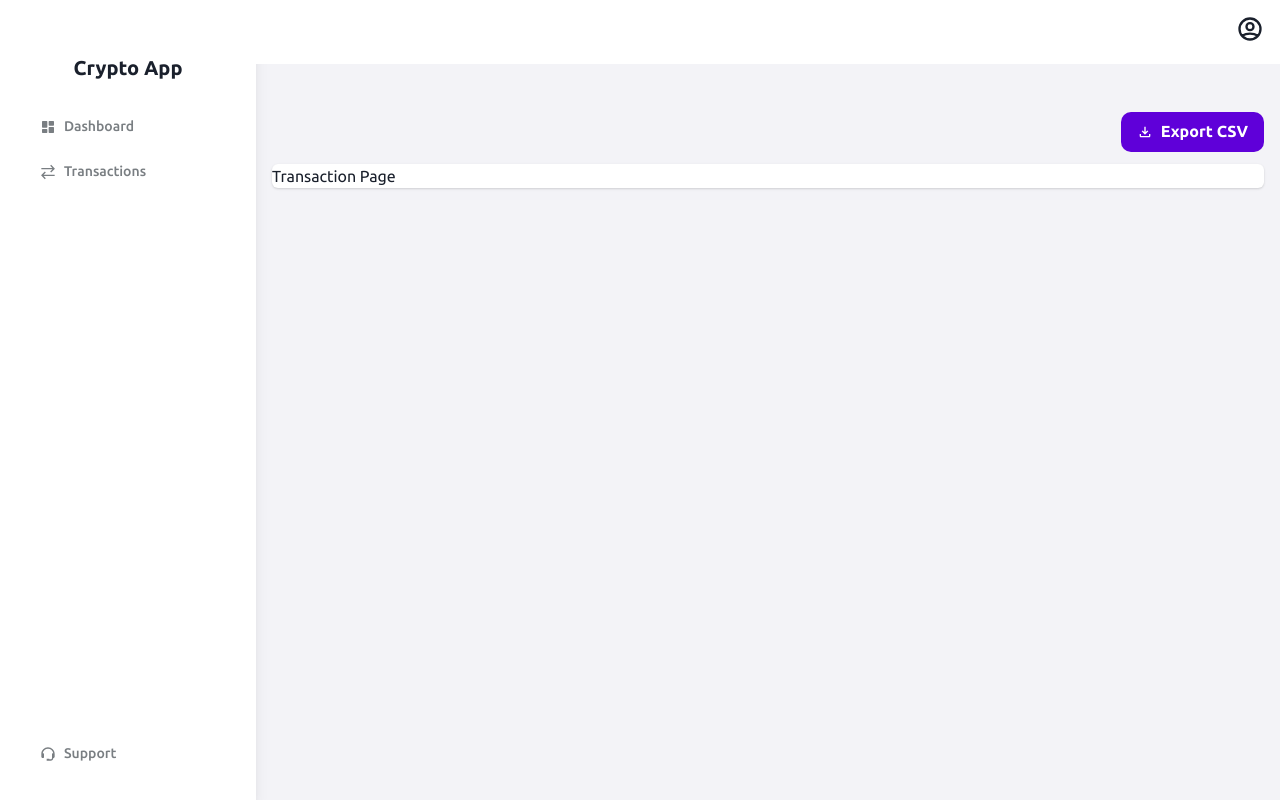
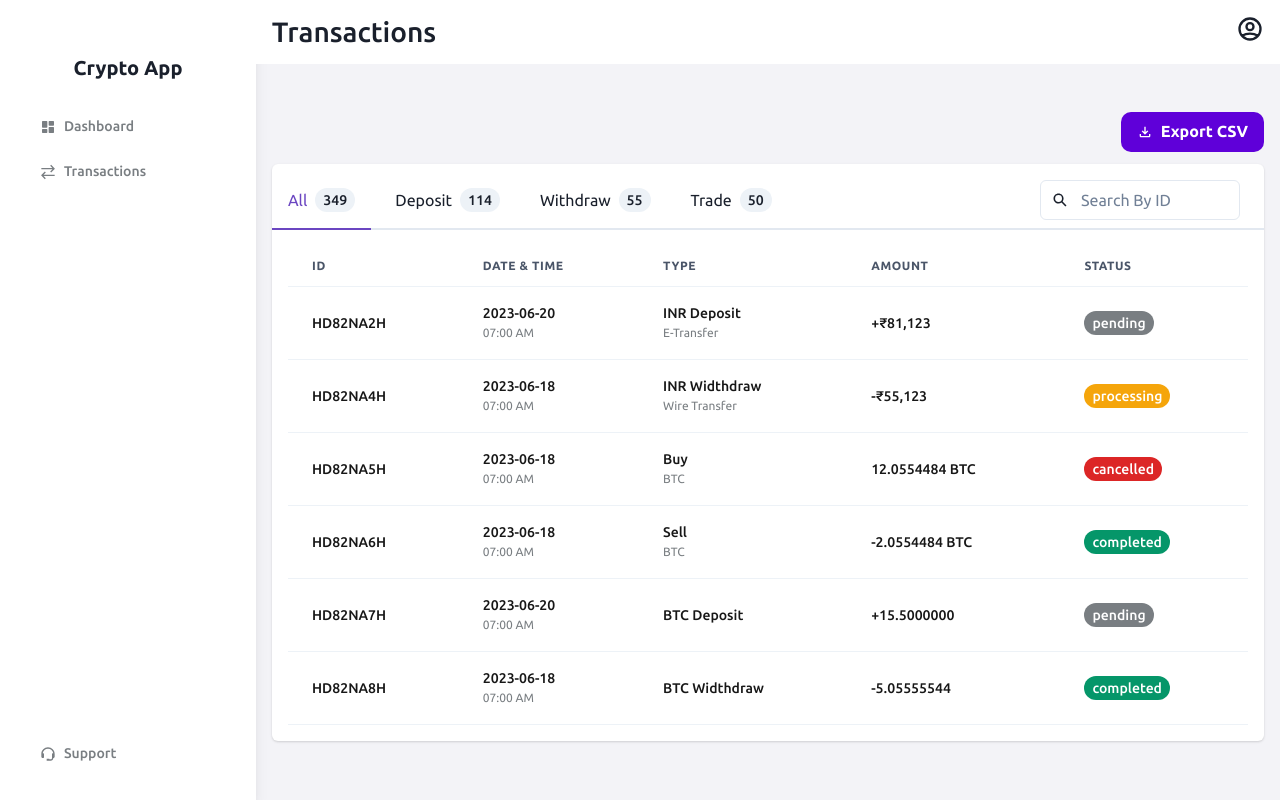
Before and after one commit to FaiqNawaz/Crypto-Dashboard, a React app: page /transaction in a window 1280 px wide. Built offline with nearby package versions, Linux system fonts and the light colour scheme; the HTML template or start-up script is replaced by a standard one.

Commit message:
Transaction Page Setup

```diff
--- a/src/Pages/Dashboard/Transaction/TransactionPage.jsx
+++ b/src/Pages/Dashboard/Transaction/TransactionPage.jsx
@@ -1,18 +1,92 @@
 import React from "react";
 import DashboardLayout from "../../../Components/DashboardLayout";
-import { Button, Card, Flex, Icon } from "@chakra-ui/react";
+import {
+  Button,
+  Card,
+  Flex,
+  HStack,
+  Icon,
+  Input,
+  InputGroup,
+  InputLeftElement,
+  Tag,
+} from "@chakra-ui/react";
 import { MdOutlineFileDownload } from "react-icons/md";
+import { Tabs, TabList, TabPanels, Tab, TabPanel } from "@chakra-ui/react";
+import TransactionTable from "./components/TransactionTable";
+import { IoSearchSharp } from "react-icons/io5";
+
+const tabs = [
+  {
+    name: "All",
+    count: 349,
+  },
+  {
+    name: "Deposit",
+    count: 114,
+  },
+  {
+    name: "Withdraw",
+    count: 55,
+  },
+  {
+    name: "Trade",
+    count: 50,
+  },
+];
 
 const TransactionPage = () => {
   return (
-    <DashboardLayout>
+    <DashboardLayout title="Transactions">
       <Flex justify="end" mt="6" mb="3">
         <Button leftIcon={<Icon as={MdOutlineFileDownload} />}>
           Export CSV
         </Button>
       </Flex>
 
-      <Card>Transaction Page</Card>
+      <Card>
+        <Tabs>
+          <TabList
+            pt="4"
+            w="full"
+            display="flex"
+            justifyContent="space-between"
+          >
+            <HStack>
+              {tabs.map((tab) => (
+                <Tab key={tab.name} gap="2" display="flex" pb="4">
+                  {tab.name}{" "}
+                  <Tag borderRadius="full" colorScheme="gray">
+                    {tab.count}
+                  </Tag>
+                </Tab>
+              ))}
+            </HStack>
+
+            <InputGroup maxWidth="200px" mr="6">
+              <InputLeftElement pointerEvents="none">
+                <Icon as={IoSearchSharp} />
+              </InputLeftElement>
+              <Input type="tel" placeholder="Search By ID" />
+            </InputGroup>
+          </TabList>
+
+          <TabPanels>
+            <TabPanel>
+              <TransactionTable />
+            </TabPanel>
+            <TabPanel>
+              <TransactionTable />
+            </TabPanel>
+            <TabPanel>
+              <TransactionTable />
+            </TabPanel>
+            <TabPanel>
+              <TransactionTable />
+            </TabPanel>
+          </TabPanels>
+        </Tabs>
+      </Card>
     </DashboardLayout>
   );
 };
--- /dev/null
+++ b/src/Pages/Dashboard/Transaction/components/TransactionTable.jsx
@@ -0,0 +1,149 @@
+import {
+  Table,
+  Thead,
+  Tbody,
+  Tfoot,
+  Tr,
+  Th,
+  Td,
+  TableCaption,
+  TableContainer,
+  Stack,
+  Text,
+  Tag,
+} from "@chakra-ui/react";
+const TransactionTable = () => {
+  const tableData = [
+    {
+      id: "HD82NA2H",
+      date: "2023-06-20",
+      time: "07:00 AM",
+      type: {
+        name: "INR Deposit",
+        tag: "E-Transfer",
+      },
+      amount: "+₹81,123",
+      status: "pending",
+    },
+    {
+      id: "HD82NA4H",
+      date: "2023-06-18",
+      time: "07:00 AM",
+      type: {
+        name: "INR Widthdraw",
+        tag: "Wire Transfer",
+      },
+      amount: "-₹55,123",
+      status: "processing",
+    },
+    {
+      id: "HD82NA5H",
+      date: "2023-06-18",
+      time: "07:00 AM",
+      type: {
+        name: "Buy",
+        tag: "BTC",
+      },
+      amount: "12.0554484 BTC",
+      status: "cancelled",
+    },
+    {
+      id: "HD82NA6H",
+      date: "2023-06-18",
+      time: "07:00 AM",
+      type: {
+        name: "Sell",
+        tag: "BTC",
+      },
+      amount: "-2.0554484 BTC",
+      status: "completed",
+    },
+    {
+      id: "HD82NA7H",
+      date: "2023-06-20",
+      time: "07:00 AM",
+      type: {
+        name: "BTC Deposit",
+      },
+      amount: "+15.5000000",
+      status: "pending",
+    },
+    {
+      id: "HD82NA8H",
+      date: "2023-06-18",
+      time: "07:00 AM",
+      type: {
+        name: "BTC Widthdraw",
+      },
+      amount: "-5.05555544",
+      status: "completed",
+    },
+  ];
+
+  const statusColor = {
+    pending: "#797E82",
+    processing: "#F5A50B",
+    completed: "#059669",
+    cancelled: "#DC2626",
+  };
+
+  return (
+    <TableContainer>
+      <Table variant="simple" colorScheme="gray">
+        <Thead>
+          <Tr>
+            <Th>ID</Th>
+            <Th>Date & Time</Th>
+            <Th>Type</Th>
+            <Th>Amount</Th>
+            <Th>Status</Th>
+          </Tr>
+        </Thead>
+        <Tbody color="p.black">
+          {tableData.map((data) => (
+            <Tr key={data.id}>
+              <Td fontSize="sm" fontWeight="medium">
+                {data.id}
+              </Td>
+              <Td>
+                <Stack spacing={0}>
+                  <Text fontSize="sm" fontWeight="medium">
+                    {data.date}
+                  </Text>
+                  <Text fontSize="xs" color="black.60">
+                    {data.time}
+                  </Text>
+                </Stack>
+              </Td>
+              <Td>
+                {" "}
+                <Stack spacing={0}>
+                  <Text fontSize="sm" fontWeight="medium">
+                    {data.type.name}
+                  </Text>
+                  <Text fontSize="xs" color="black.60">
+                    {data.type?.tag}
+                  </Text>
+                </Stack>
+              </Td>
+              <Td fontSize="sm" fontWeight="medium">
+                {data.amount}
+              </Td>
+              <Td fontSize="sm" fontWeight="medium">
+                <Tag
+                  bg={statusColor[data.status]}
+                  color="white"
+                  borderRadius="full"
+                >
+                  {data.status}
+                </Tag>
+              </Td>
+            </Tr>
+          ))}
+        </Tbody>
+      </Table>
+    </TableContainer>
+  );
+};
+
+export default TransactionTable;
```
